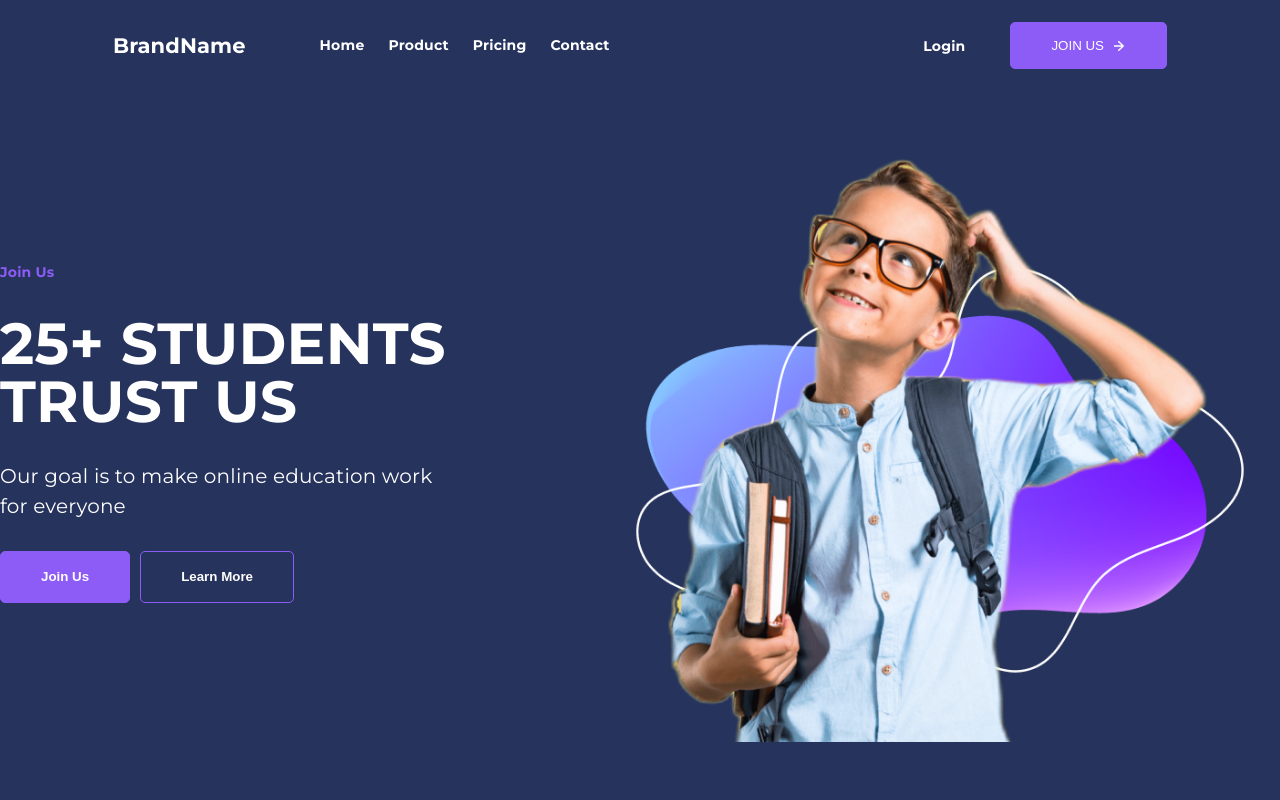
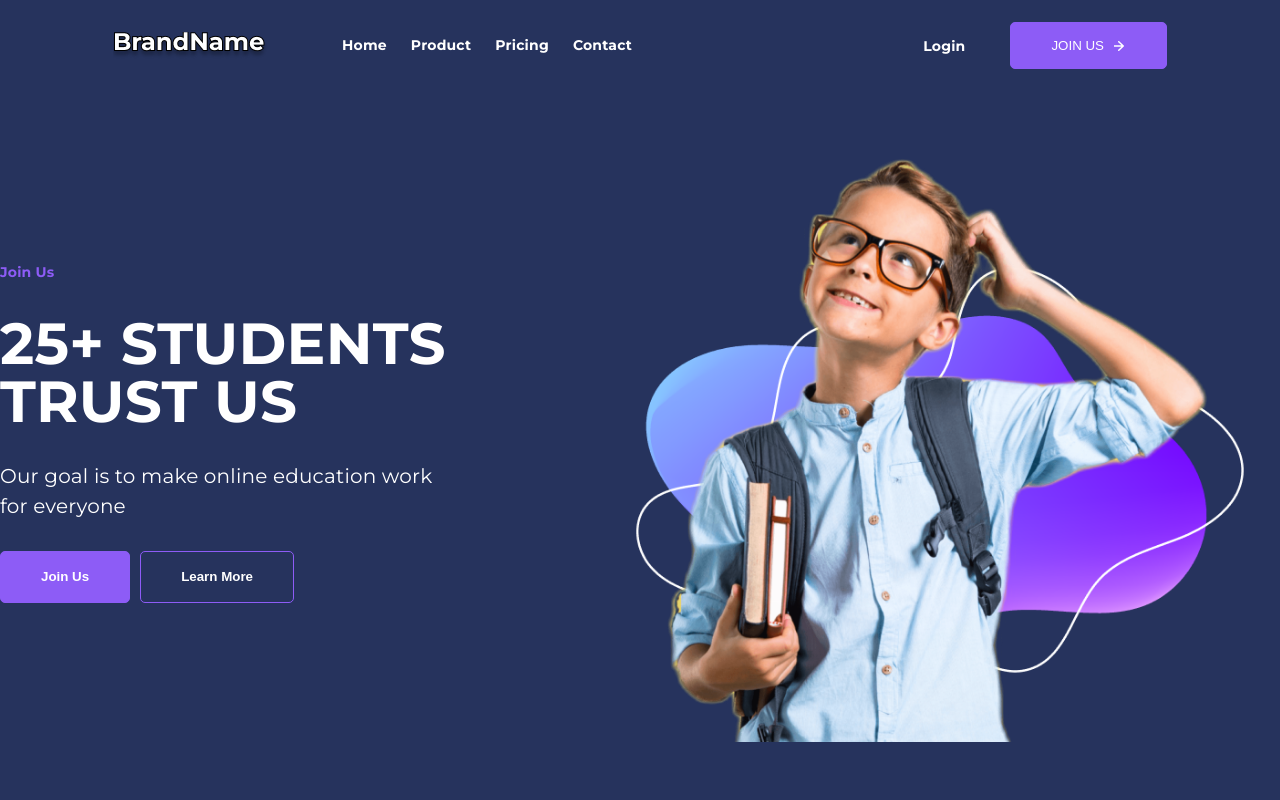
Before and after one commit to ngocdiepphan/html-css-training, a plain HTML site: page practice-one/index.html in a window 1280 px wide. Shown: the top 800 px of the page. Drawn offline with Linux system fonts and the light colour scheme.

Commit message:
Update header #39

```diff
--- a/practice-one/assets/styles/index.css
+++ b/practice-one/assets/styles/index.css
@@ -182,9 +182,8 @@ body {
     gap: 24px;
 }
 
-.navbar-brand-name {
-    font-size: 21px;
-    letter-spacing: 0.1px;
+.navbar-brand-logo {
+
 }
 
 .navbar-navigation-item {
--- a/practice-one/index.html
+++ b/practice-one/index.html
@@ -14,10 +14,11 @@
 
 <body>
     <!-- START HEADER -->
-    <div class="container">
-        <div class="navbar">
+    <header>
+        <section class="container">
+            <nav class="navbar">
                 <div class="navbar-left">
-                <h1 class="navbar-brand-name">BrandName</h1>
+                    <img src="assets/styles/images/header/BrandName.png" alt="Logo">
                     <ul class="navbar-navigation">
                         <li class="navbar-navigation-item"><a class="nav-link" href="#">Home</a></li>
                         <li class="navbar-navigation-item"><a class="nav-link" href="#">Product</a></li>
@@ -26,17 +27,18 @@
                     </ul>
                 </div>
                 <div class="navbar-right">
-                <a href="" class="navbar-login">Login</a>
+                    <a href="#" class="navbar-login">Login</a>
                     <button class="btn navbar-btn-right-arrow">
                         JOIN US
                         <span class="icon icon-arrow-right"></span>
                     </button>
                 </div>
-        </div>
-    </div>
+            </nav>
+        </section>
+    </header>
 
-    <div class="container-banner">
-        <div class="container-banner banner">
+    <section class="container-banner">
+        <article class="container-banner banner">
             <div class="banner-left">
                 <h5 class="section-tag">Join Us</h5>
                 <h1 class="banner-title">25+ STUDENTS TRUST US</h1>
@@ -51,8 +53,8 @@
                     <img class="banner-img" src="./assets/styles/images/banner/hero-cover-1.png" alt="Picture banner">
                 </figure>
             </div>
-        </div>
-    </div>
+        </article>
+    </section>
     <!--END HEADER-->
 
     <!-- START INTRODUCE -->
@@ -411,7 +413,7 @@
         <div class="subscribe">
             <div class="detail-desc text-email">Your Email</div>
             <button class="btn btn-subscribe">
-                <input class="input-subscribe" value="Subscribe"/>
+                <input class="input-subscribe" value="Subscribe" />
             </button>
         </div>
     </div>
```
Also changed, not shown: practice-one/assets/styles/images/header/BrandName.png (added). Lines whose indentation alone changed are shown as unchanged.
